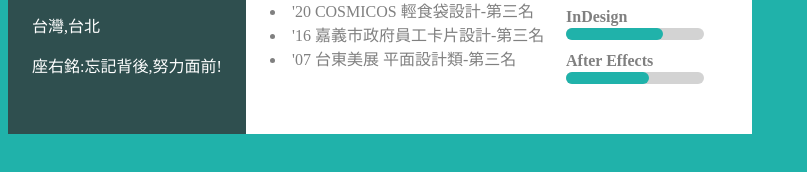
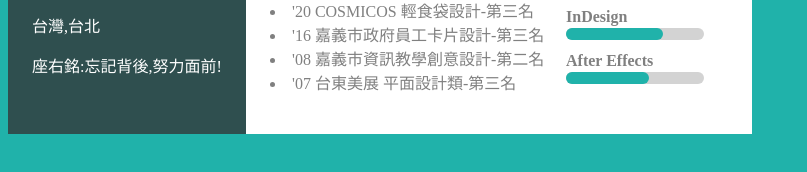
Before and after one commit to Li-ChingHuang/Li-ChingHuang.github.io, a website: page index.html in a window 1280 px wide. Shown: the part 402-574 px from the top of the page, without its empty margins (0-807 px from the left). Drawn offline with nearby package versions, Linux system fonts and the light colour scheme.

Commit message:
Add files via upload

```diff
--- a/index.html
+++ b/index.html
@@ -163,6 +163,7 @@
 
       <li>'20 COSMICOS 輕食袋設計-第三名</li>
       <li>'16 嘉義市政府員工卡片設計-第三名</li>
+      <li>'08 嘉義市資訊教學創意設計-第二名</li>
       <li>'07 台東美展 平面設計類-第三名</li>
       </ul>
 
```
